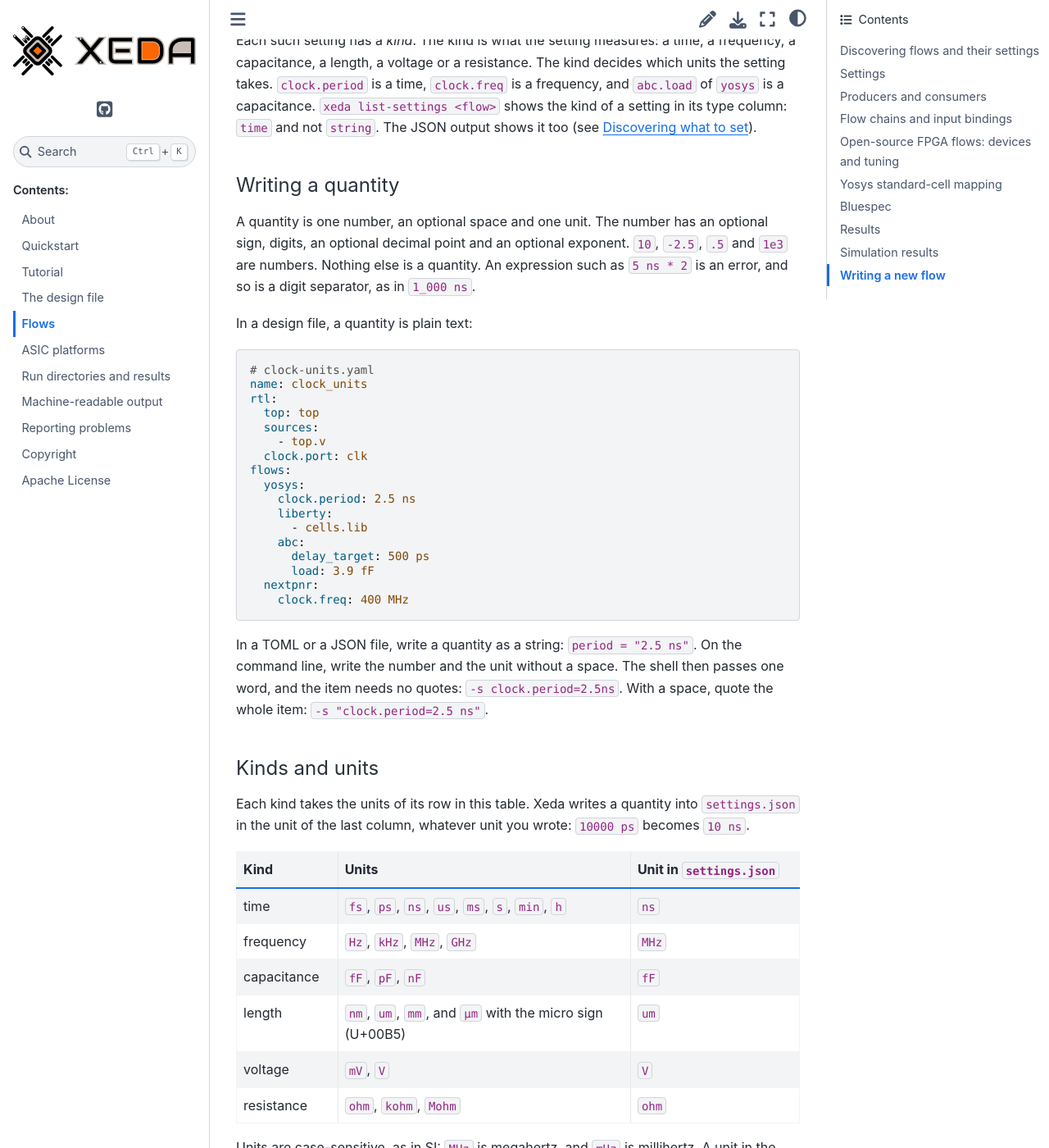
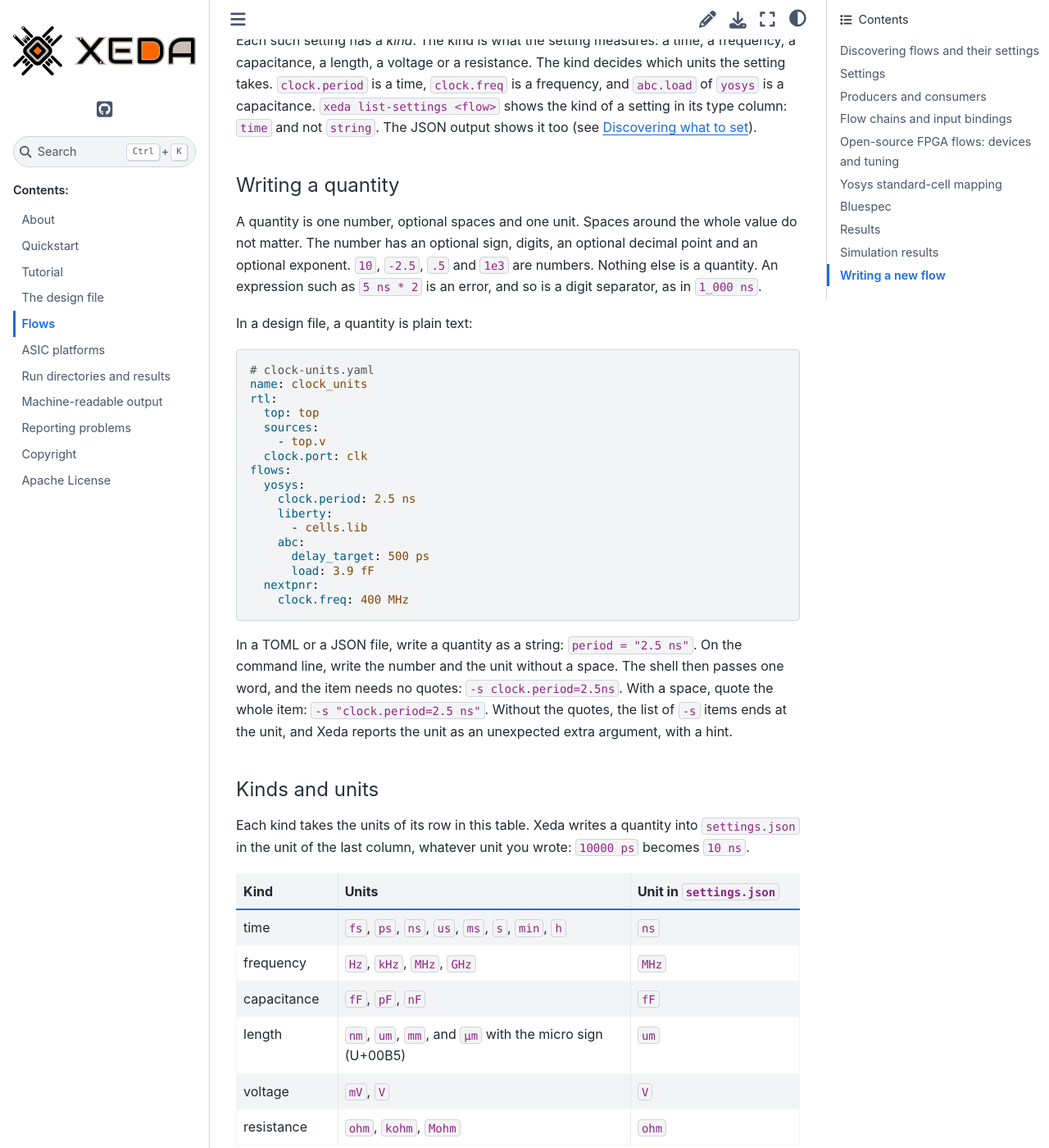
Before and after one commit to XedaHQ/xeda, a Sphinx documentation site: the page built from docs/flows.rst, in a window 1280 px wide and 1400 px high, scrolled down 5667 px. Shown: the whole window at 82% size. Built offline with Sphinx 7.4.7 and the Sphinx Book theme 1.1.4, drawn with Linux system fonts in a browser that asks for light colours; some of the changed text lies outside the part shown.

Commit message:
Correct the quantity docs and the reason for lic_wait
The docs now say that a quantity takes optional spaces between the number and the unit, give the
message for text that is no quantity (`5 ns * 2`, `fast`), mention the hint for a unit after a
space on the command line, and wrap the `abc.max_slew` sentence at 100 columns. The reason that
lists `lic_wait` as not converted no longer claims a unit that nothing confirms.

```diff
--- a/docs/flows.rst
+++ b/docs/flows.rst
@@ -232,10 +232,10 @@
 Writing a quantity
 ~~~~~~~~~~~~~~~~~~
 
-A quantity is one number, an optional space and one unit. The number has an optional sign, digits,
-an optional decimal point and an optional exponent. ``10``, ``-2.5``, ``.5`` and ``1e3`` are
-numbers. Nothing else is a quantity. An expression such as ``5 ns * 2`` is an error, and so is a
-digit separator, as in ``1_000 ns``.
+A quantity is one number, optional spaces and one unit. Spaces around the whole value do not
+matter. The number has an optional sign, digits, an optional decimal point and an optional
+exponent. ``10``, ``-2.5``, ``.5`` and ``1e3`` are numbers. Nothing else is a quantity. An
+expression such as ``5 ns * 2`` is an error, and so is a digit separator, as in ``1_000 ns``.
 
 In a design file, a quantity is plain text:
 
@@ -262,7 +262,8 @@
 In a TOML or a JSON file, write a quantity as a string: ``period = "2.5 ns"``. On the command line,
 write the number and the unit without a space. The shell then passes one word, and the item needs
 no quotes: ``-s clock.period=2.5ns``. With a space, quote the whole item:
-``-s "clock.period=2.5 ns"``.
+``-s "clock.period=2.5 ns"``. Without the quotes, the list of ``-s`` items ends at the unit, and
+Xeda reports the unit as an unexpected extra argument, with a hint.
 
 Kinds and units
 ~~~~~~~~~~~~~~~
@@ -328,6 +329,12 @@
 .. code-block:: text
 
     unit `ff` in `3.9 ff`: units are case-sensitive, did you mean `fF`?
+
+Text that is no quantity at all, as in ``clock.period: 5 ns * 2`` or ``clock.period: fast``:
+
+.. code-block:: text
+
+    cannot read `5 ns * 2` as a time: write one number and one unit, such as `10 ns`
 
 A unit that is not in the table, as in ``clock.period: 10 nanoseconds``:
 
@@ -1557,8 +1564,9 @@
     OpenROAD-flow-scripts does. Earlier releases passed the clock period whenever the flow had a
     clock; ``abc.delay_target: auto`` does that again. ``abc.delay_target`` and ``abc.max_slew``
     are times and ``abc.load`` is a capacitance. Each needs a unit, such as ``500 ps`` or
-    ``3.9 fF`` (see :ref:`quantities`). ABC reads picoseconds and femtofarads, and Xeda converts. ``abc.max_slew`` is at
-    least 1 ps and a whole number of picoseconds. ``abc.dress`` passes ``-dress`` to ``abc``.
+    ``3.9 fF`` (see :ref:`quantities`). ABC reads picoseconds and femtofarads, and Xeda converts.
+    ``abc.max_slew`` is at least 1 ps and a whole number of picoseconds. ``abc.dress`` passes
+    ``-dress`` to ``abc``.
     It is off by default. It is experimental in ABC: with a Liberty library it maps to LUTs
     instead of library cells (YosysHQ/yosys#3644), and it fails when ``abc`` retimes
     (berkeley-abc/abc#445).
```
Also changed, not shown: 1 other file.
